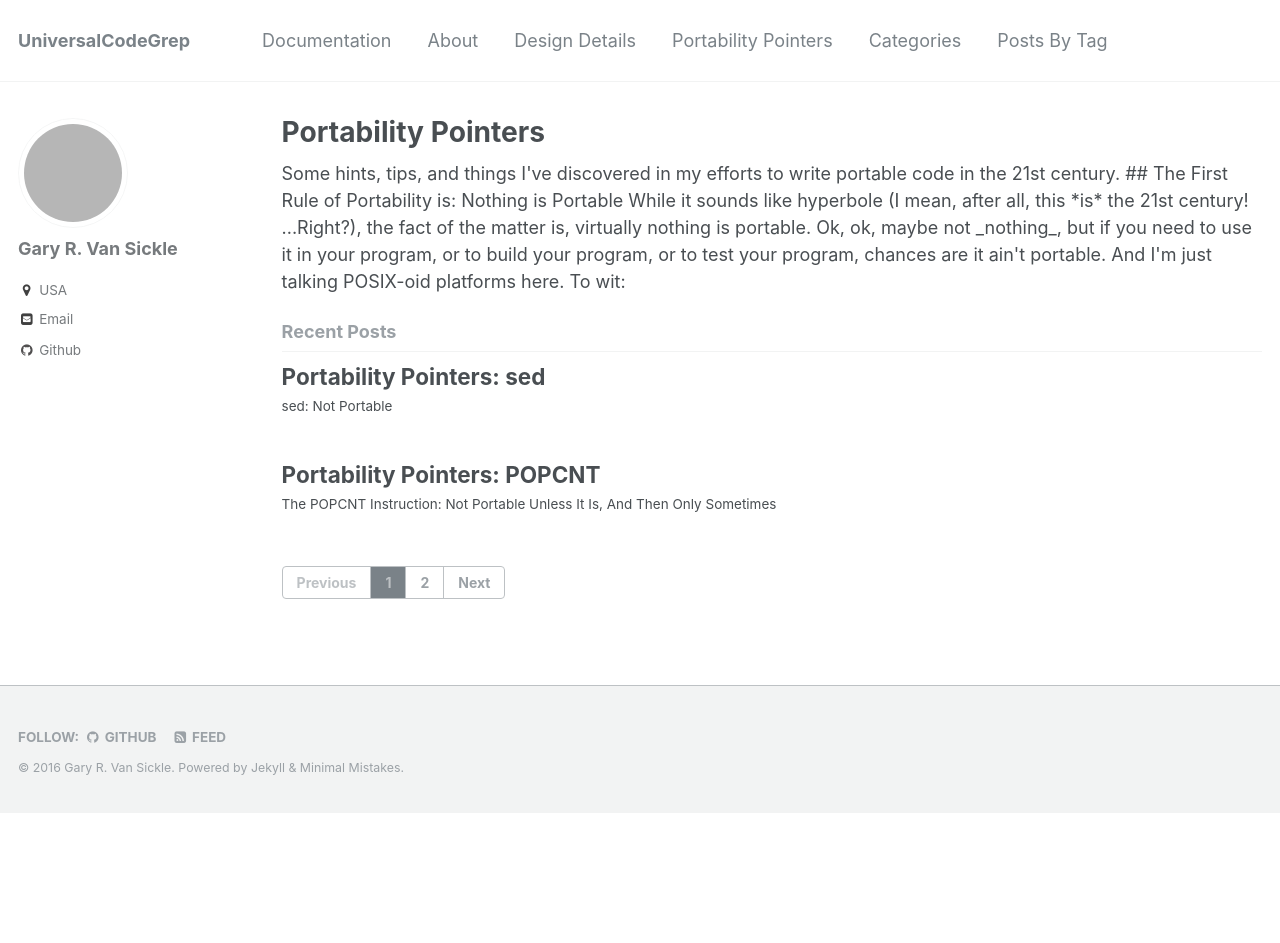
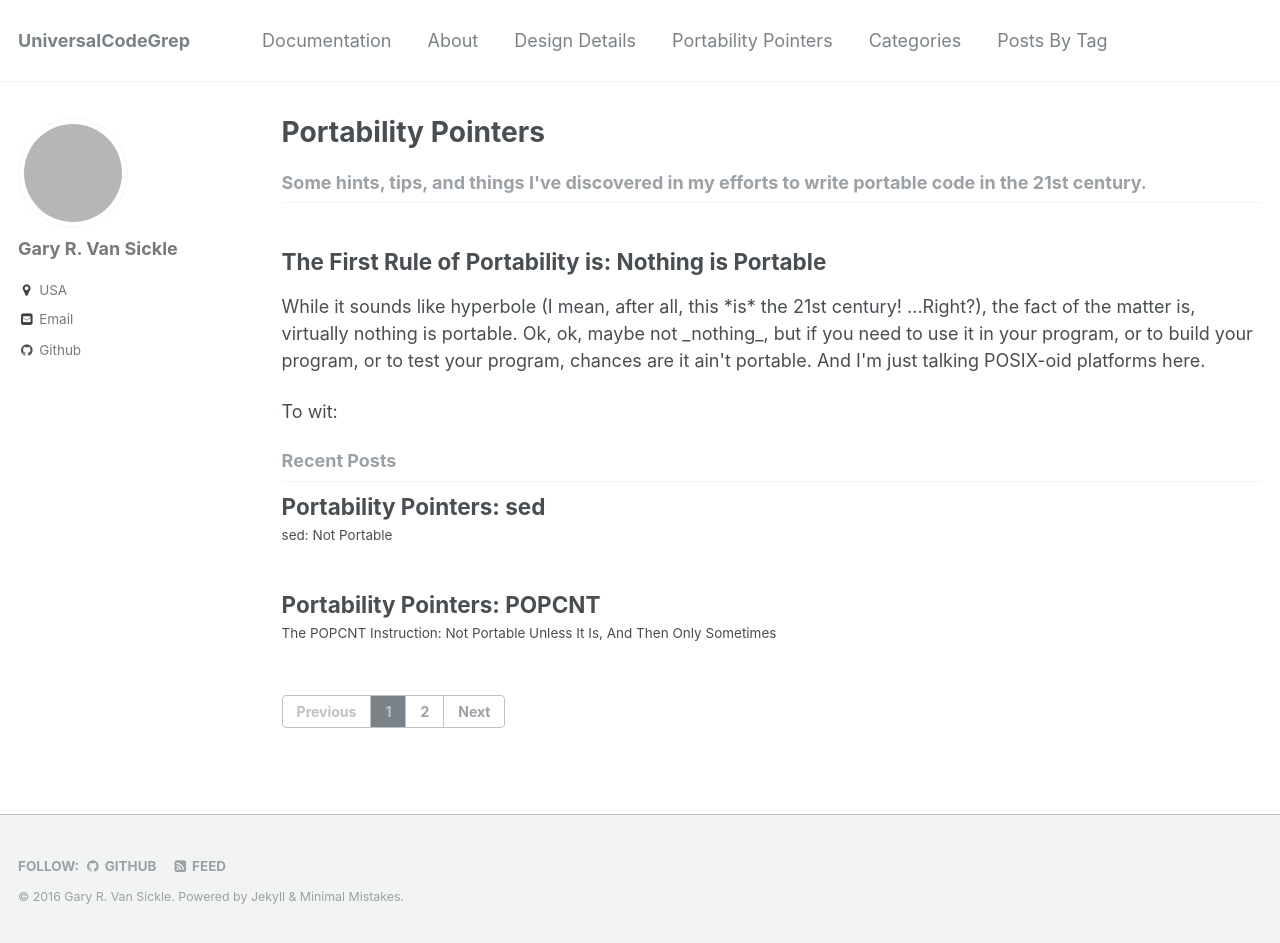
Before and after one commit to gvansickle/ucg, a Jekyll site: the page built from portability-pointers/index.html, in a window 1280 px wide. Built offline with Jekyll 4.4.1, drawn with Linux system fonts in a browser that asks for light colours; the list of posts is cut into pages by our own code; before the commit the page ends 900 px from its top, so only the background shows below that; grey boxes are pictures that could not be loaded.

Commit message:
Interim.

```diff
--- a/_config.yml
+++ b/_config.yml
@@ -194,7 +194,7 @@ defaults:
 # Outputting
 permalink: /:categories/:title/
 paginate: 2 # amount of posts to show
-paginate_path: portability-pointers/page:num/
+paginate_path: "/portability-pointers/page:num/"
 timezone: # http://en.wikipedia.org/wiki/List_of_tz_database_time_zones
 
 
@@ -231,6 +231,10 @@ category_archive:
 tag_archive:
   type: liquid
   path: /tags/
+portability-pointers:
+  type: liquid
+  path: /
+
 # https://github.com/jekyll/jekyll-archives
 # jekyll-archives:
 #   enabled:
--- a/_posts/2016-02-11-welcome-to-jekyll.markdown
+++ b/_posts/2016-02-11-welcome-to-jekyll.markdown
@@ -1,6 +1,11 @@
 ---
 title:  "Welcome to Jekyll!"
 excerpt: "Post welcoming you to Jekyll"
+categories:
+  - "Portability Pointers"
+  - Boilerplate
+tags:
+  - Welcome
 ---
 
 date:   2016-02-11 19:44:30 -0600
--- a/portability-pointers/index.html
+++ b/portability-pointers/index.html
@@ -5,19 +5,18 @@ title: "Portability Pointers"
 author_profile: true
 ---
 
-{% include base_path %}
+<h3 class="archive__subtitle">Some hints, tips, and things I've discovered in my efforts to write portable code in the 21st century.</h3>
 
-Some hints, tips, and things I've discovered in my efforts to write portable code in the 21st century.
+<h2>The First Rule of Portability is: Nothing is Portable</h2>
 
-## The First Rule of Portability is: Nothing is Portable
-
-While it sounds like hyperbole (I mean, after all, this *is* the 21st century!  ...Right?), the fact of the matter is,
+<p>While it sounds like hyperbole (I mean, after all, this *is* the 21st century!  ...Right?), the fact of the matter is,
 virtually nothing is portable.  Ok, ok, maybe not _nothing_, but if you need to use it in your program, or to build
-your program, or to test your program, chances are it ain't portable.  And I'm just talking POSIX-oid platforms here.
+your program, or to test your program, chances are it ain't portable.  And I'm just talking POSIX-oid platforms here.</p>
 
 To wit:
 
 {% comment %}
+{% include base_path %}
 
 {% include group-by-array collection=site.posts field="categories" %}
 
```
